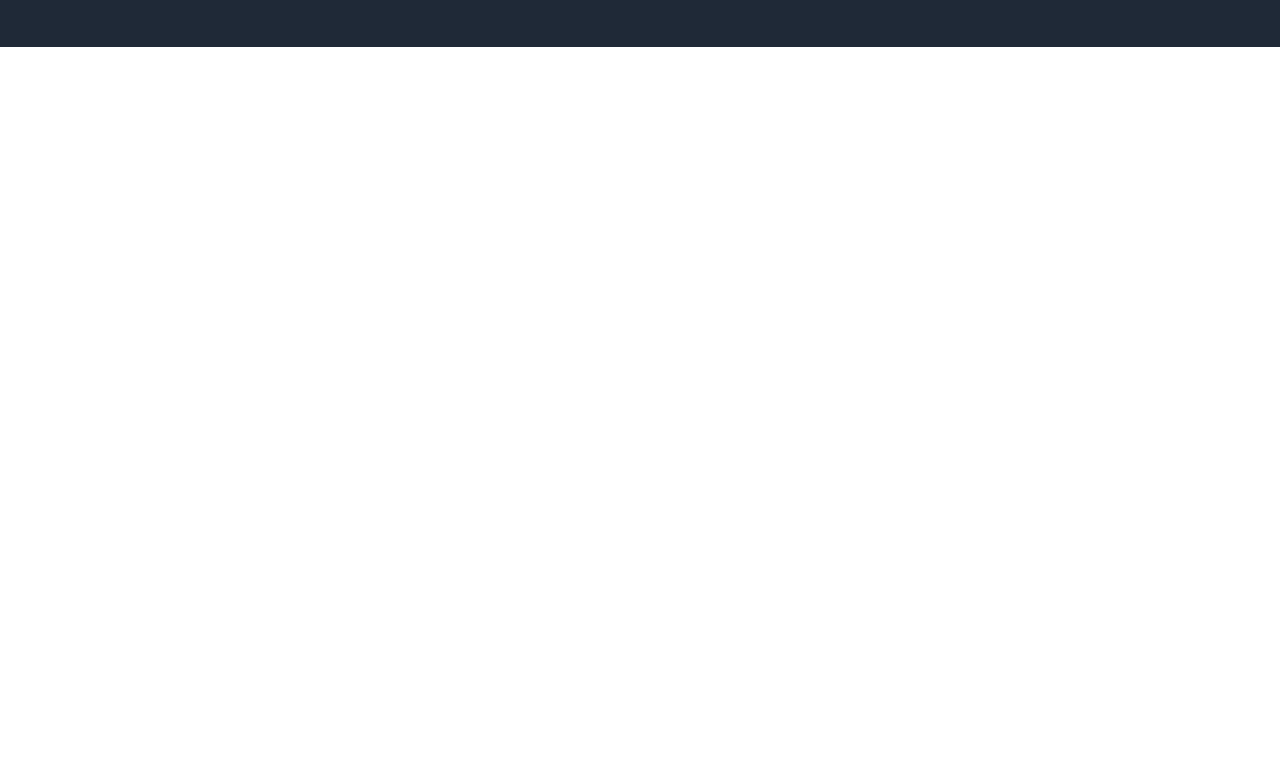
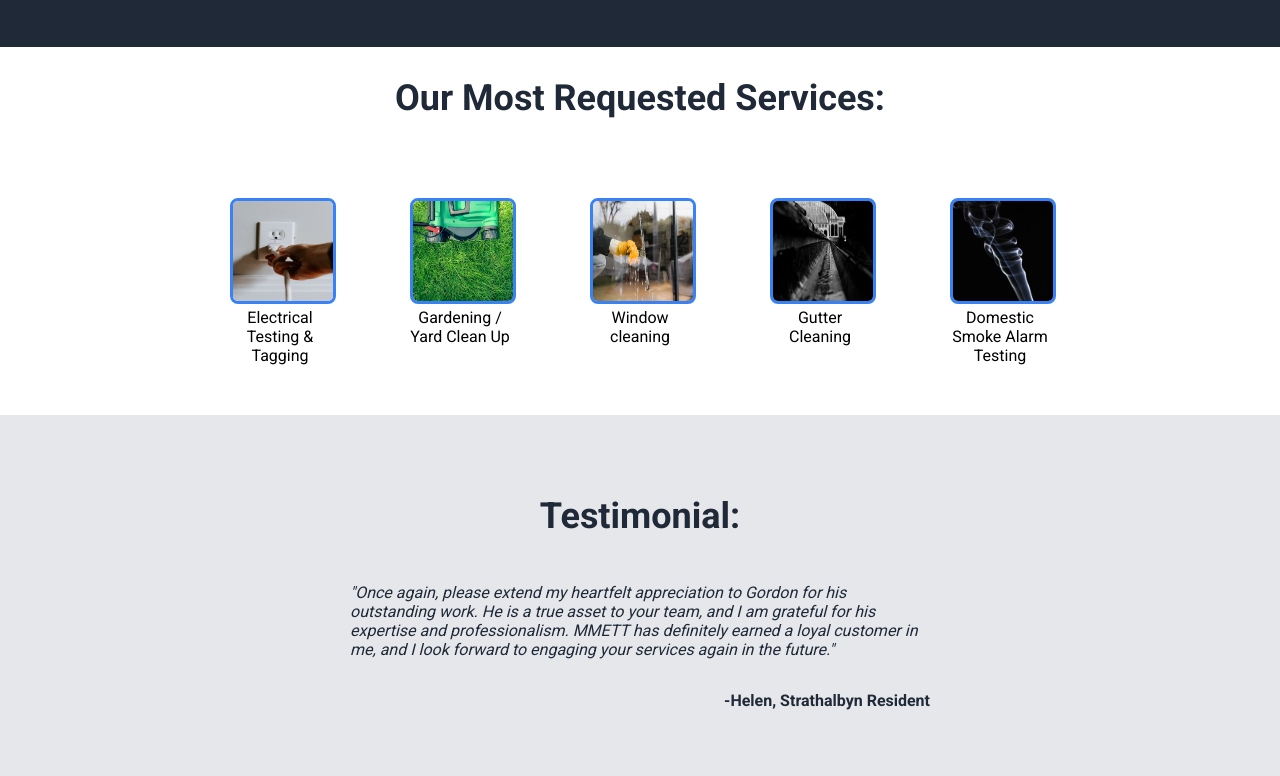
Before and after one commit to randy-shreeves/mmett, a plain HTML site: page index.html in a window 1280 px wide. Shown: the part 503-1279 px from the top of the page. Before the commit the page ends 800 px from the top, so only its background shows below. Drawn offline with Linux system fonts and the light colour scheme.

Commit message:
Add content for services and a testimonial
Added content for services and testimonial sections in index.html file and styled them with style.css file.

```diff
--- a/index.html
+++ b/index.html
@@ -7,7 +7,9 @@
     </head>
 
     <body>
+
         <div class="hero-container">
+
             <header>
                 <h1>MMETT</h1>
                 <ul>
@@ -16,6 +18,7 @@
                     <li>⭐ Money Back Guarantee</li>
                 </ul>
             </header>
+
             <div class="hero-content">
                 <div class="hero-text">
                     <h2>Your Home Maintenance Expert</h2>
@@ -23,9 +26,48 @@
                     <button>Contact Us</button>
                 </div>
                 <div class="hero-img">
-                    <img src="./img/mmett.png" alt="a squeegee wiping a window with cleaner sprayed onto it">
+                    <img src="./img/mmett.png" alt="MMETT business logo">
                 </div>
             </div>
         </div>
+
+        <div class="information-container">
+            <h2>Our Most Requested Services:</h2>
+
+            <div class="services">
+
+                <div class="info">
+                    <img src="./img/cord.avif" alt="a power cord plugged into an outlet">
+                    <div class="text">Electrical Testing & Tagging</div>
+                </div>
+
+                <div class="info">
+                    <img src="./img/yard.avif" alt="a lawnmower on top of a freshly cut lawn">
+                    <div class="text">Gardening /
+                    Yard Clean Up</div>
+                </div>
+
+                <div class="info">
+                    <img src="./img/window.avif" alt="a squeegee wiping a window with cleaner sprayed onto it">
+                    <div class="text">Window cleaning</div>
+                </div>
+
+                <div class="info">
+                    <img src="./img/gutter.avif" alt="the inside of a clean roof gutter">
+                    <div class="text">Gutter Cleaning</div>
+                </div>
+
+                <div class="info">
+                    <img src="./img/smoke.avif" alt="white smoke against a black background">
+                    <div class="text">Domestic Smoke Alarm Testing</div>
+                </div>
+            </div>
+        </div>
+
+        <div class="testimonial">
+            <h2>Testimonial:</h2>
+            <p><em>"Once again, please extend my heartfelt appreciation to Gordon for his outstanding work. He is a true asset to your team, and I am grateful for his expertise and professionalism. MMETT has definitely earned a loyal customer in me, and I look forward to engaging your services again in the future."</em></p>
+            <p class="signature">-Helen, Strathalbyn Resident</p>
+        </div>
     </body>
 </html>
--- a/style.css
+++ b/style.css
@@ -74,3 +74,54 @@ button{
     max-height: 250px;
     height: auto;
 }
+
+.information-container{
+    text-align: center;
+}
+
+.information-container h2{
+    font-size: 36px;
+    font-weight: bold;
+    color: #1F2937;
+}
+
+.services{
+    display: flex;
+    justify-content: space-evenly;
+    gap: 50px;
+    padding: 50px 200px;
+}
+
+.information-container img{
+    width: 100px;
+    height: 100px;
+    border: solid;
+    border-color: #3882F6;
+    border-width: 3px;
+    border-radius: 8px;
+}
+
+.info{
+    max-width: 100px;
+}
+
+.testimonial{
+    display: flex;
+    flex-flow: column wrap;
+    align-items: center;
+    background-color: #E5E7EB;
+    font-size: 16px;
+    color: #1F2937;
+    padding: 50px 350px;
+}
+
+.testimonial h2{
+    font-size: 36px;
+    font-weight: bold;
+    color: #1F2937;
+}
+
+.signature{
+    align-self: flex-end;
+    font-weight: bold;
+}
```
